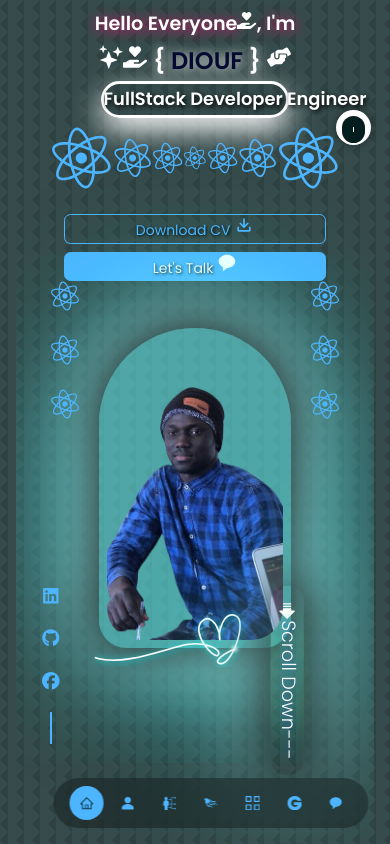
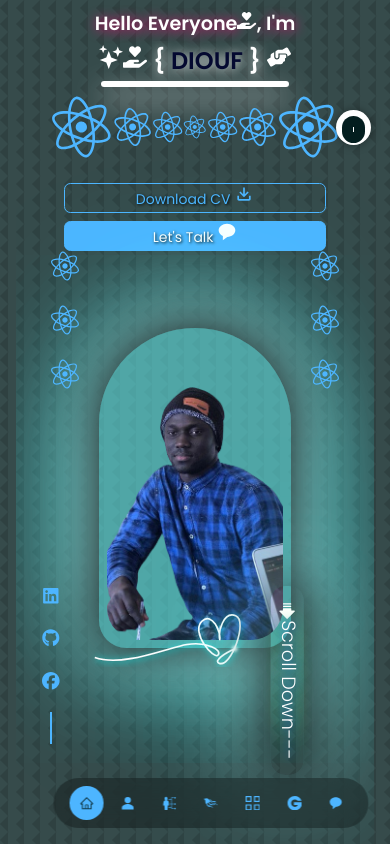
Before and after one commit to Mouhamed1003/keenprogrammer.com, a React (Create React App) app: page / in a window 390 px wide. Shown: the top 844 px of the page. Built offline with nearby package versions, Linux system fonts and the light colour scheme.

Commit message:
Update header.css

```diff
--- a/src/components/header/header.css
+++ b/src/components/header/header.css
@@ -30,7 +30,7 @@ header {
 
 .text-light-function {
     font-weight: bold;
-    font-size: calc(1vw + 1em); /* Utilisation d'une combinaison de vw et em */
+    font-size: calc(1vw + 0.3em); /* Utilisation d'une combinaison de vw et em */
     color: white;
     white-space: nowrap; /* Empêche le retour à la ligne */
 
@@ -204,6 +204,9 @@ header {
     header {
         height: 100vh;
     }
+    .text-light-function {
+        font-size: calc(1vw - 0.5em);
+    }
     .maphoto {
         width: 16rem; /* Réduire la largeur */
         height: 22rem; /* Réduire la hauteur */
@@ -239,6 +242,9 @@ header {
     header {
         height: 100vh;
         padding-top: 0.5rem; /* Ajouter de la marge en haut */
+    }
+    .text-light-function {
+        font-size: calc(1vw - 0.5em);
     }
     .header_container {
         height: 90%; /* Réduire la hauteur */
```
